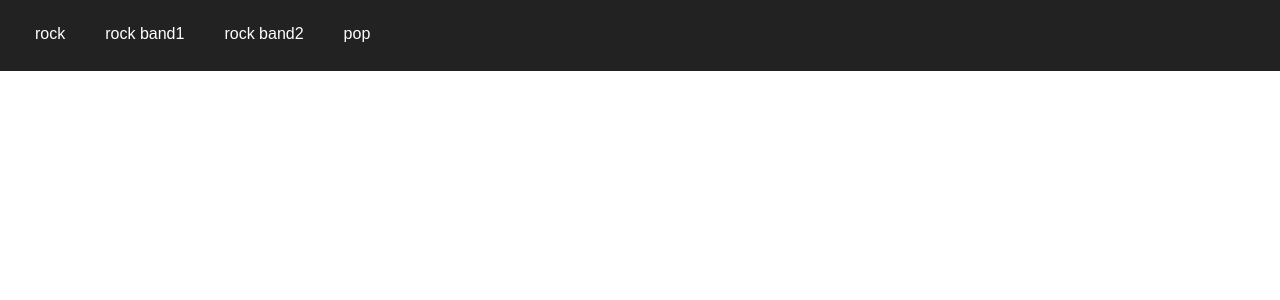
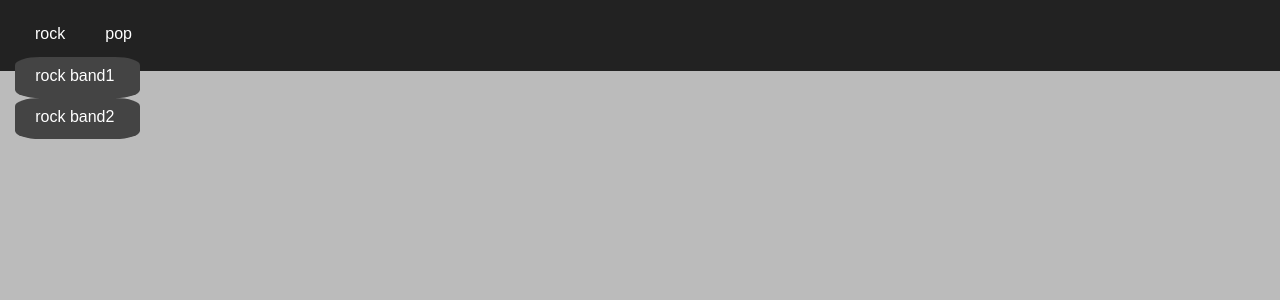
Before and after one commit to N1Anoobis/menu-vue, a Vue app: page / in a window 1280 px wide. Both pictures are taken after a click on the link "rock". Shown: the top 300 px of the page. Built offline with nearby package versions, Linux system fonts and the light colour scheme.

Commit message:
Add button dissappear after one click

```diff
--- a/src/App.vue
+++ b/src/App.vue
@@ -25,9 +25,12 @@ export default class App extends Vue {}
 }
 body {
   font-family: ubuntu, sans-serif;
+  height: 100vh;
+  background-color: #bbb;
 }
+
 header {
-  min-width: 100vh;
+  width: 100vw;
   background-color: #222;
   padding: 15px;
 }
--- /dev/null
+++ b/src/components/AlbumsDropdown.vue
@@ -0,0 +1,64 @@
+<template>
+  <div class="nav-container-second-level">
+    <nav v-for="musican in this.musicans" :key="musican.id">
+      <div class="menu-item">
+        <a href="#">{{ musican.name }}</a>
+      </div>
+    </nav>
+  </div>
+</template>
+
+<script lang="ts">
+import { Component, Vue, Prop } from "vue-property-decorator";
+@Component({
+  name: "albumsdropdown",
+})
+export default class AlbumsDropdown extends Vue {
+  @Prop() albumsId?: number;
+
+  get musicans() {
+    const store = this.$store.state;
+
+    if (this.albumsId !== undefined) {
+      if (this.albumsId === 1) {
+        return [store.musicians[0], store.musicians[1]];
+      } else if (this.albumsId === 2) {
+        return [store.musicians[2], store.musicians[3]];
+      } else if (this.albumsId === 3) {
+        return [store.musicians[4], store.musicians[5]];
+      } else if (this.albumsId === 4) {
+        return [store.musicians[6], store.musicians[7]];
+      }
+    }
+    return null;
+  }
+}
+</script>
+
+<style scoped>
+.menu-item {
+  color: #fff;
+  background-color: #444;
+  padding: 10px 20px;
+  position: relative;
+  text-align: center;
+  border-bottom: 3px solid transparent;
+  display: flex;
+  transition: 0.4s;
+  border-radius: 20%;
+  transform: translate(190px, -35px);
+  min-width: 125px;
+  max-width: 125px;
+}
+
+.menu-item.active,
+.menu-item:hover {
+  background-color: #444;
+  border-color: #ff5858;
+}
+
+.menu-item a {
+  color: inherit;
+  text-decoration: none;
+}
+</style>
--- a/src/components/Dropdown.vue
+++ b/src/components/Dropdown.vue
@@ -1,43 +1,82 @@
 <template>
-  <div class="nav-container">
-    <nav v-for="band in this.bands" :key="band.id">
+  <div class="nav-container-second-level">
+    <nav
+      v-for="band in bands"
+      :key="band.id"
+      v-on:click.stop="setAlbums(band.id)"
+    >
       <div class="menu-item">
         <a href="#">{{ band.name }}</a>
       </div>
-      <!-- <div class="menu-item"><a href="#">pop</a></div> -->
+      <div v-if="band.id === Id">
+        <AlbumsDropdown v-bind:albumsId="Id" />
+      </div>
     </nav>
   </div>
 </template>
 
 <script lang="ts">
-// import Dropdown from "./Dropdown.vue";
+import AlbumsDropdown from "./AlbumsDropdown.vue";
 import { Component, Vue, Prop } from "vue-property-decorator";
 @Component({
-  name: "navbar",
+  name: "dropdown",
   components: {
-    // Dropdown,
+    AlbumsDropdown,
   },
 })
 export default class Dropdown extends Vue {
   @Prop() bandsId?: number;
-  @Prop() bandsArray?: number[];
+  @Prop() Id?: number | null;
 
   get bands() {
+    const store = this.$store.state;
+
     if (this.bandsId !== undefined) {
-      this.bandsArray = this.$store.state.genres[this.bandsId - 1].bands;
       if (this.bandsId === 1) {
-        return [this.$store.state.bands[0], this.$store.state.bands[1]];
+        return [store.bands[0], store.bands[1]];
       } else if (this.bandsId === 2) {
-        return [this.$store.state.bands[2], this.$store.state.bands[1]];
+        return [store.bands[2], store.bands[3]];
       }
     }
     return null;
   }
 
-  updated() {
-    console.log(this.bands);
+  setAlbums(album: number) {
+    this.Id = album;
+    return;
   }
 }
 </script>
 
-<style></style>
+<style scoped>
+.nav-container-second-level {
+  display: flex;
+  flex-direction: column;
+  position: absolute;
+  transform: translate(-70px, 21px);
+}
+.menu-item {
+  color: #fff;
+  background-color: #444;
+  padding: 10px 20px;
+  position: relative;
+  text-align: center;
+  border-bottom: 3px solid transparent;
+  display: flex;
+  transition: 0.4s;
+  border-radius: 20%;
+  min-width: 125px;
+  max-width: 125px;
+}
+
+.menu-item.active,
+.menu-item:hover {
+  background-color: #444;
+  border-color: #ff5858;
+}
+
+.menu-item a {
+  color: inherit;
+  text-decoration: none;
+}
+</style>
--- a/src/components/NavBar.vue
+++ b/src/components/NavBar.vue
@@ -8,7 +8,7 @@
       <div class="menu-item">
         <a href="#">{{ genre.name }}</a>
       </div>
-      <div v-if="genre.id === Id">
+      <div v-if="genre.id === Id" v-on:hide-="close">
         <Dropdown v-bind:bandsId="Id" />
       </div>
     </nav>
@@ -25,22 +25,25 @@ import { Component, Vue, Prop } from "vue-property-decorator";
   },
 })
 export default class NavBar extends Vue {
-  @Prop() Id?: number;
+  @Prop() Id?: number | null;
+  @Prop({ default: false }) isActive: boolean;
 
   get genres() {
     return this.$store.state.genres;
   }
   setBands(genre: number) {
+    if (this.Id && this.isActive === true) {
+      this.Id = null;
+      this.isActive = false;
+      return;
+    }
     this.Id = genre;
-  }
-
-  computed() {
-    this.Id = -1;
+    this.isActive = true;
   }
 }
 </script>
 
-<style>
+<style scoped>
 .nav-container {
   display: flex;
 }
@@ -58,6 +61,7 @@ nav .menu-item {
   border-bottom: 3px solid transparent;
   display: flex;
   transition: 0.4s;
+  border-radius: 20%;
 }
 
 nav .menu-item.active,
```
